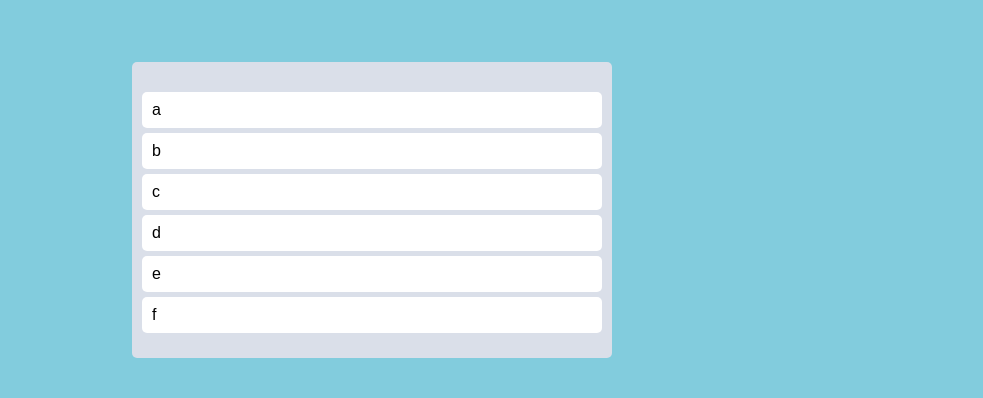
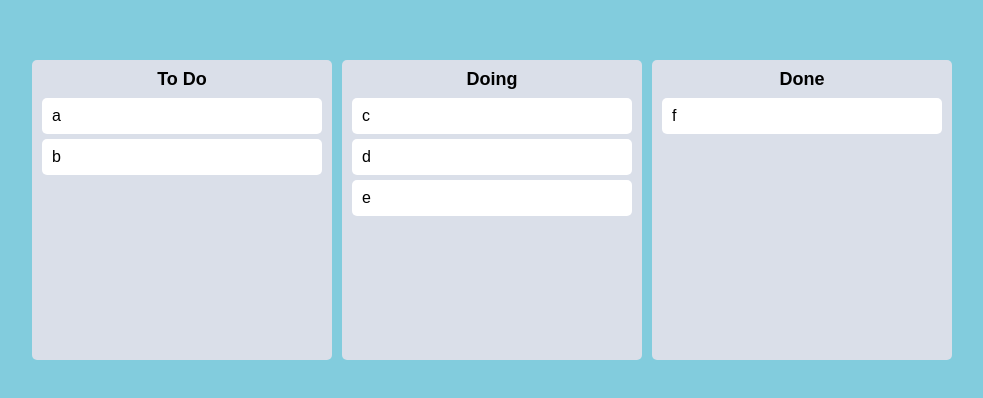
Before and after one commit to mongzii/drag-and-drop_ts, a React (Create React App) app: page / in a window 1280 px wide. Shown: the part 190-588 px from the top of the page, without its empty margins (268-1251 px from the left). Built offline with nearby package versions, Linux system fonts and the light colour scheme.

Commit message:
feat: board 3가지 생성

```diff
--- a/src/App.tsx
+++ b/src/App.tsx
@@ -1,18 +1,13 @@
 import React from "react";
-import {
-  DragDropContext,
-  Droppable,
-  Draggable,
-  DropResult,
-} from "react-beautiful-dnd";
+import { DragDropContext, DropResult } from "react-beautiful-dnd";
 import { useRecoilState } from "recoil";
 import { styled } from "styled-components";
 import { toDoState } from "./atoms";
-import DragabbleCard from "./Components/DragabbleCard";
+import Board from "./Components/Board";
 
 const Wrapper = styled.div`
   display: flex;
-  max-width: 480px;
+  max-width: 680px;
   width: 100%;
   margin: 0 auto;
   justify-content: center;
@@ -23,50 +18,28 @@
 const Boards = styled.div`
   display: grid;
   width: 100%;
-  grid-template-columns: repeat(1, 1fr);
-`;
-const Board = styled.div`
-  padding: 20px 10px;
-  padding-top: 30px;
-  background-color: ${props => props.theme.boardColor};
-  border-radius: 5px;
-  min-height: 200px;
+  gap: 10px;
+  grid-template-columns: repeat(3, 1fr);
 `;
 
 function App() {
   const [toDos, setToDos] = useRecoilState(toDoState);
   const onDragEnd = ({ draggableId, destination, source }: DropResult) => {
     if (!destination) return; //같은자리에 두는 경우 그냥 출력하라는 의미.
-    setToDos(oldToDos => {
-      const copyToDos = [...oldToDos];
-      copyToDos.splice(source.index, 1);
-      copyToDos.splice(destination?.index, 0, draggableId);
-      return copyToDos;
-    });
+    // setToDos(oldToDos => {
+    //   const copyToDos = [...oldToDos];
+    //   copyToDos.splice(source.index, 1);
+    //   copyToDos.splice(destination?.index, 0, draggableId);
+    //   return copyToDos;
+    // });
   };
   return (
     <DragDropContext onDragEnd={onDragEnd}>
       <Wrapper>
         <Boards>
-          <Droppable droppableId="one">
-            {magic => (
-              <Board ref={magic.innerRef} {...magic.droppableProps}>
-                {toDos.map((toDo, index) => (
-                  <DragabbleCard key={toDo} index={index} toDo={toDo} />
-                ))}
-                {/* <Draggable draggableId="second" index={1}>
-                {magic => (
-                  <li ref={magic.innerRef} {...magic.draggableProps}>
-                    <span {...magic.dragHandleProps}>⚒️</span>
-                    Two
-                  </li>
-                )}
-              </Draggable> */}
-                {magic.placeholder}
-                {/* 카드빼도 boards의 사이즈 변하지 않는다, */}
-              </Board>
-            )}
-          </Droppable>
+          {Object.keys(toDos).map(boardId => (
+            <Board boardId={boardId} key={boardId} toDos={toDos[boardId]} />
+          ))}
         </Boards>
       </Wrapper>
     </DragDropContext>
--- /dev/null
+++ b/src/Components/Board.tsx
@@ -0,0 +1,45 @@
+import { Droppable } from "react-beautiful-dnd";
+import DragabbleCard from "./DragabbleCard";
+import styled from "styled-components";
+
+const Wrapper = styled.div`
+  width: 300px;
+  padding: 20px 10px;
+  padding-top: 10px;
+  background-color: ${props => props.theme.boardColor};
+  border-radius: 5px;
+  min-height: 300px;
+`;
+const Title = styled.h2`
+  text-align: center;
+  font-weight: 600;
+  margin-bottom: 10px;
+  font-size: 18px;
+`;
+
+interface IBoardProps {
+  toDos: string[];
+  boardId: string;
+}
+
+function Board({ toDos, boardId }: IBoardProps) {
+  return (
+    <>
+      <Wrapper>
+        <Title>{boardId}</Title>
+        <Droppable droppableId={boardId}>
+          {magic => (
+            <div ref={magic.innerRef} {...magic.droppableProps}>
+              {toDos.map((toDo, index) => (
+                <DragabbleCard key={toDo} index={index} toDo={toDo} />
+              ))}
+              {magic.placeholder}
+              {/* 카드빼도 boards의 사이즈 변하지 않는다, */}
+            </div>
+          )}
+        </Droppable>
+      </Wrapper>
+    </>
+  );
+}
+export default Board;
--- a/src/atoms.tsx
+++ b/src/atoms.tsx
@@ -1,6 +1,14 @@
 import { atom, selector } from "recoil";
 
-export const toDoState = atom({
+interface IToDoState {
+  [key: string]: string[];
+}
+
+export const toDoState = atom<IToDoState>({
   key: "toDo",
-  default: ["a", "b", "c", "d", "e", "f"],
+  default: {
+    "To Do": ["a", "b"],
+    Doing: ["c", "d", "e"],
+    Done: ["f"],
+  },
 });
```
